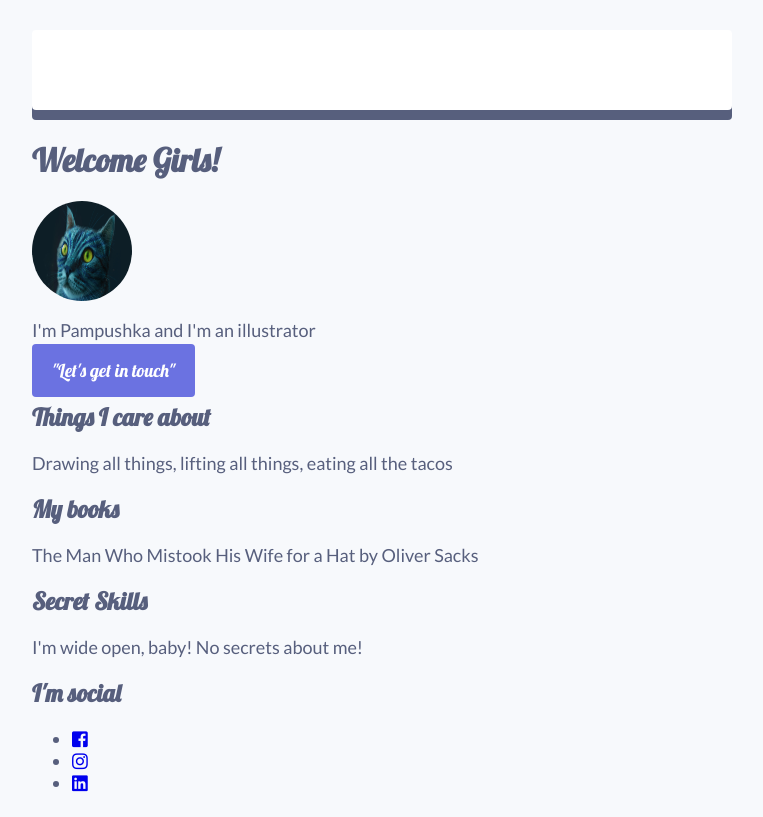
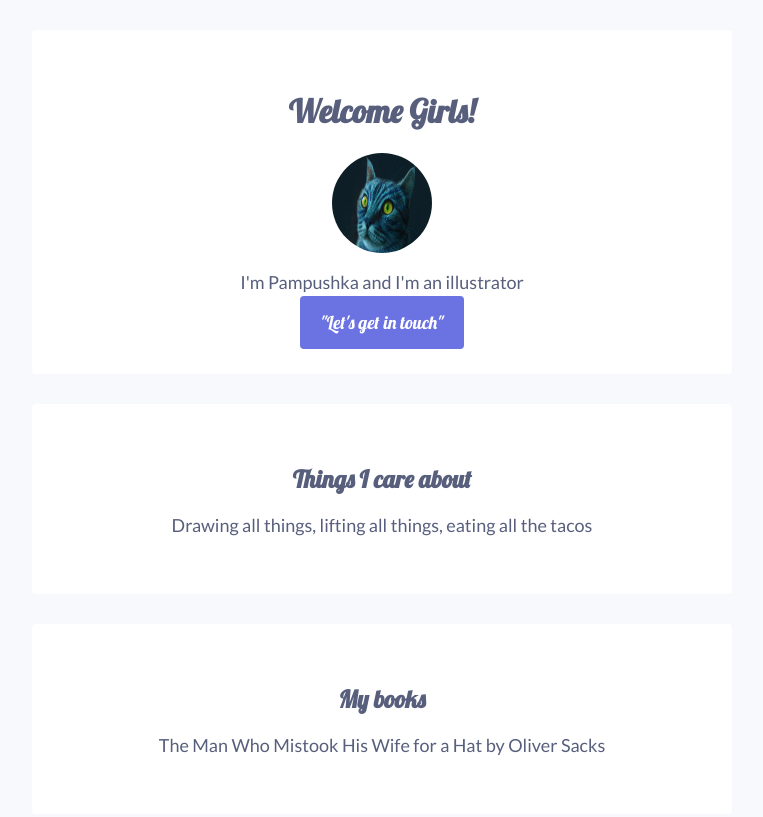
Before and after one commit to Pampushka/workshop_startup, a plain HTML site: page index.html in a window 1280 px wide. Shown: the top 817 px of the page, without its empty margins (258-1021 px from the left). Drawn offline with Linux system fonts and the light colour scheme.

Commit message:
test
worked on some changes

```diff
--- a/index.html
+++ b/index.html
@@ -10,29 +10,30 @@
       <body>
  	<div class="container">
 
- 	<div class="card-white"></div>
- 	 <h1>Welcome Girls!</h1>
+ 	<div class="card-white">
+ 		<h1>Welcome Girls!</h1>
  	 <img src="images/desktop_musmus.jpg" alt="pampushka" class="img-circle">
  	 <p>I'm Pampushka and I'm an illustrator</p>
  	 <a href="#" class="btn-purple">"Let's get in touch"</a>
+ 	</div>
 
 
-    <div>
+    <div class="card-white">
  		<h2>Things I care about</h2>
  		<p>Drawing all things, lifting all things, eating all the tacos</p>
     </div>
 
-    <div>
+    <div class="card-white">
  		<h2>My books</h2>
  		<p>The Man Who Mistook His Wife for a Hat by Oliver Sacks</p>
  	</div>
 
-    <div>
+    <div class="card-white">
  		<h2>Secret Skills</h2>
  		<p>I'm wide open, baby! No secrets about me!</p>
  	</div>
 
- 	<div>
+ 	<div class="card-white">
  		<h2>I'm social</h2>
  		<ul>
  			<li><a href="#"><i class="fab fa-facebook-square"></i></a></li>
--- a/style.css
+++ b/style.css
@@ -33,7 +33,7 @@ a {
 	padding: 40px;
 	margin: 30px 0px;
 	border-radius: 4px;
-	box-shadow: 0px 10px;
+	box-shadow: 0px 10px 30px #SF634F;
 	text-align: center;
 }
 
```
